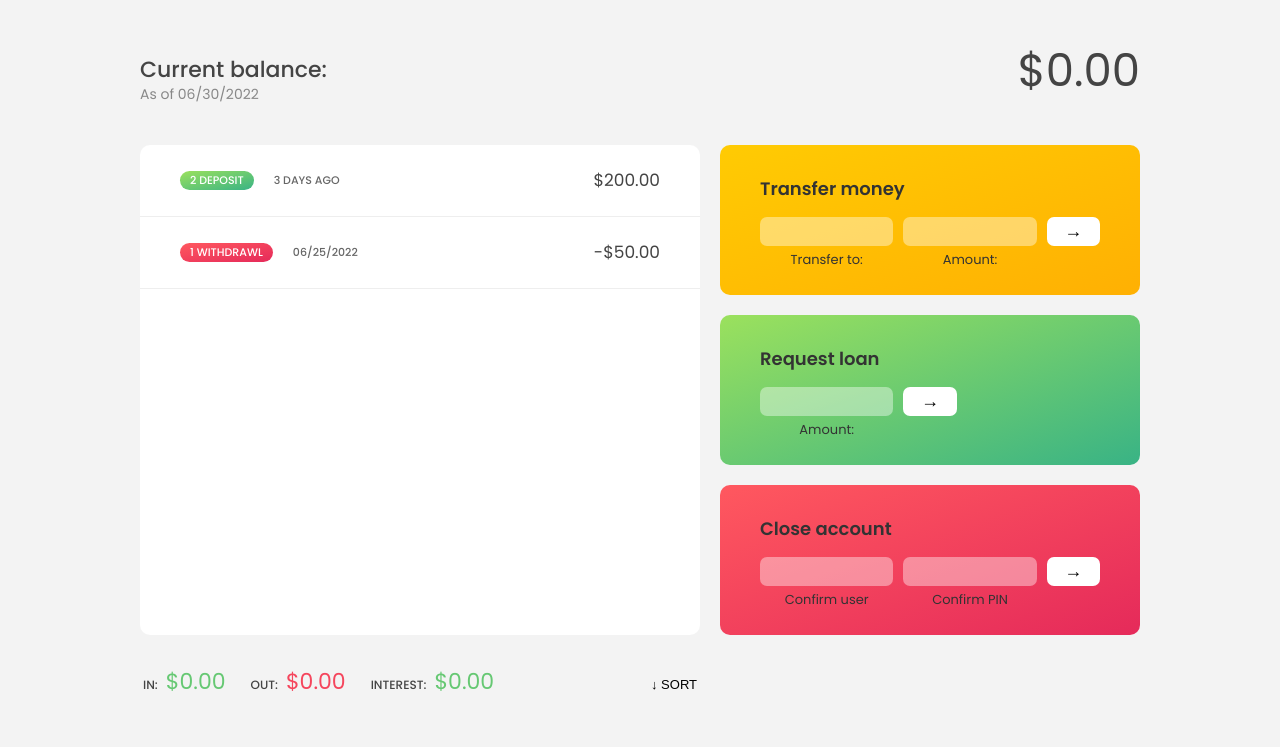
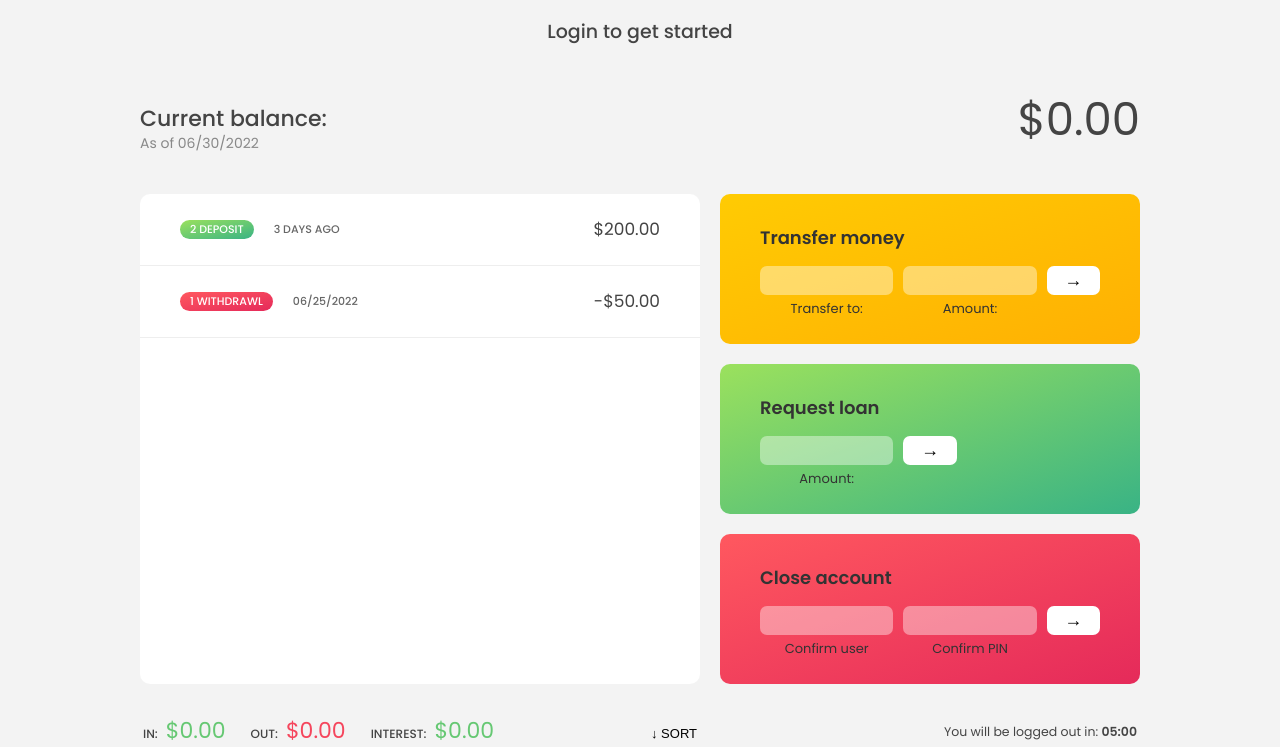
Before and after one commit to jstonedev/global-bank, a plain HTML site: page index.html in a window 1280 px wide. Shown: the part 76-823 px from the top of the page. Before the commit the page ends 800 px from the top, so only its background shows below. Drawn offline with Linux system fonts and the light colour scheme.

Commit message:
welcome message

```diff
--- a/index.html
+++ b/index.html
@@ -19,7 +19,7 @@
     <nav>
       <div class="logo__container">
         <img src="logo.png" alt="Logo" class="logo" />
-        <p class="welcome">World Bank</p>
+        <p class="bankName">World Bank</p>
       </div>
       <form class="login">
         <input
@@ -36,6 +36,7 @@
         <button class="login__btn">&rarr;</button>
       </form>
     </nav>
+    <p class="welcome">Login to get started</p>
 
     <main class="app">
       <!-- BALANCE  -->
@@ -113,6 +114,11 @@
           <label class="form__label">Confirm PIN</label>
         </form>
       </div>
+
+      <!-- LOGOUT TIMER  -->
+      <p class="logout-timer">
+        You will be logged out in: <span class="timer">05:00</span>
+      </p>
     </main>
 
     <script src="script.js"></script>
--- a/style.css
+++ b/style.css
@@ -29,7 +29,7 @@ nav {
   align-items: center;
 }
 
-.welcome {
+.bankName {
   font-size: 1.9rem;
   font-weight: 500;
 }
@@ -83,8 +83,17 @@ nav {
   color: #9f9f9f;
 }
 
+.welcome {
+  font-size: 1.9rem;
+  font-weight: 500;
+  text-align: center;
+  margin-top: 2rem;
+}
+
 /* MAIN  */
 .app {
+  display: flex;
+  flex-direction: column;
   position: relative;
   max-width: 100rem;
   margin: 4rem auto;
@@ -284,3 +293,14 @@ h2 {
   outline: none;
   background-color: rgba(255, 255, 255, 0.8);
 }
+
+.logout-timer {
+  padding: 0 0.3rem;
+  margin-top: 1.9rem;
+  text-align: right;
+  font-size: 1.25rem;
+}
+
+.timer {
+  font-weight: 600;
+}
```
